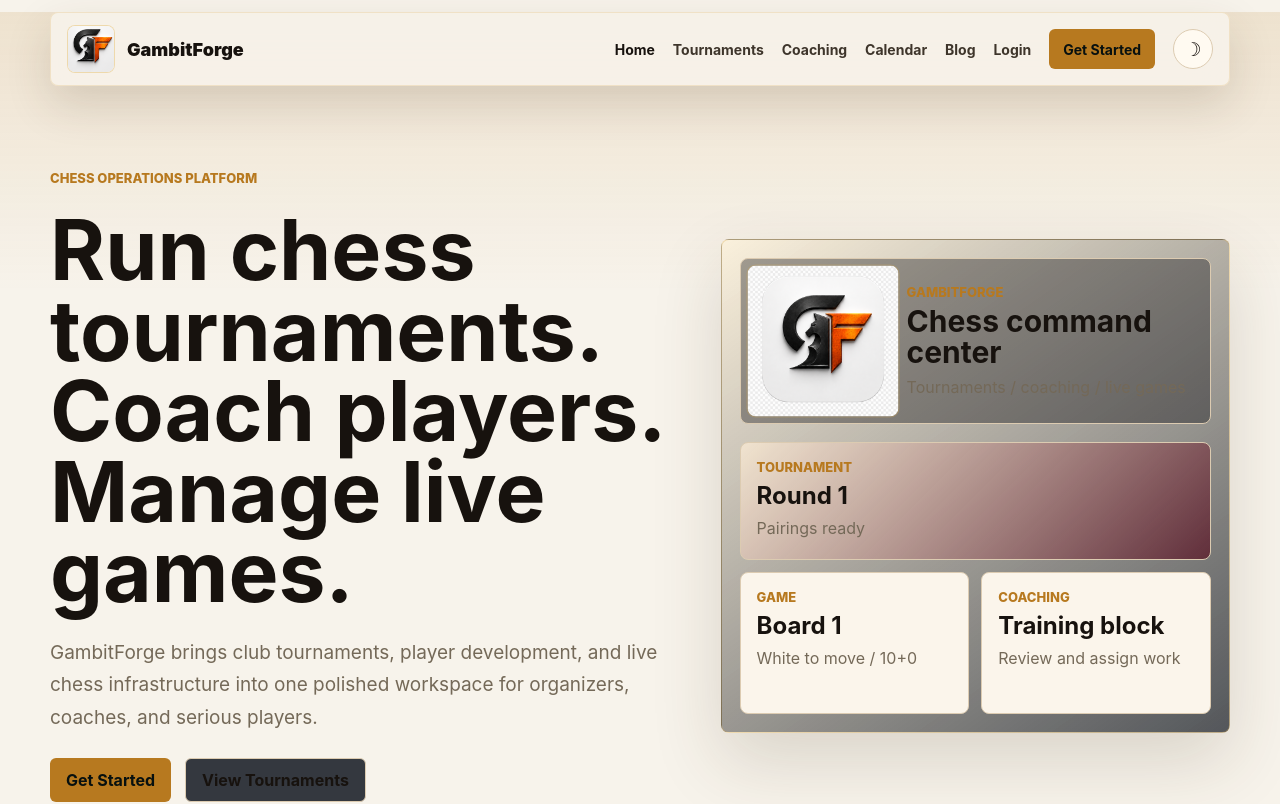
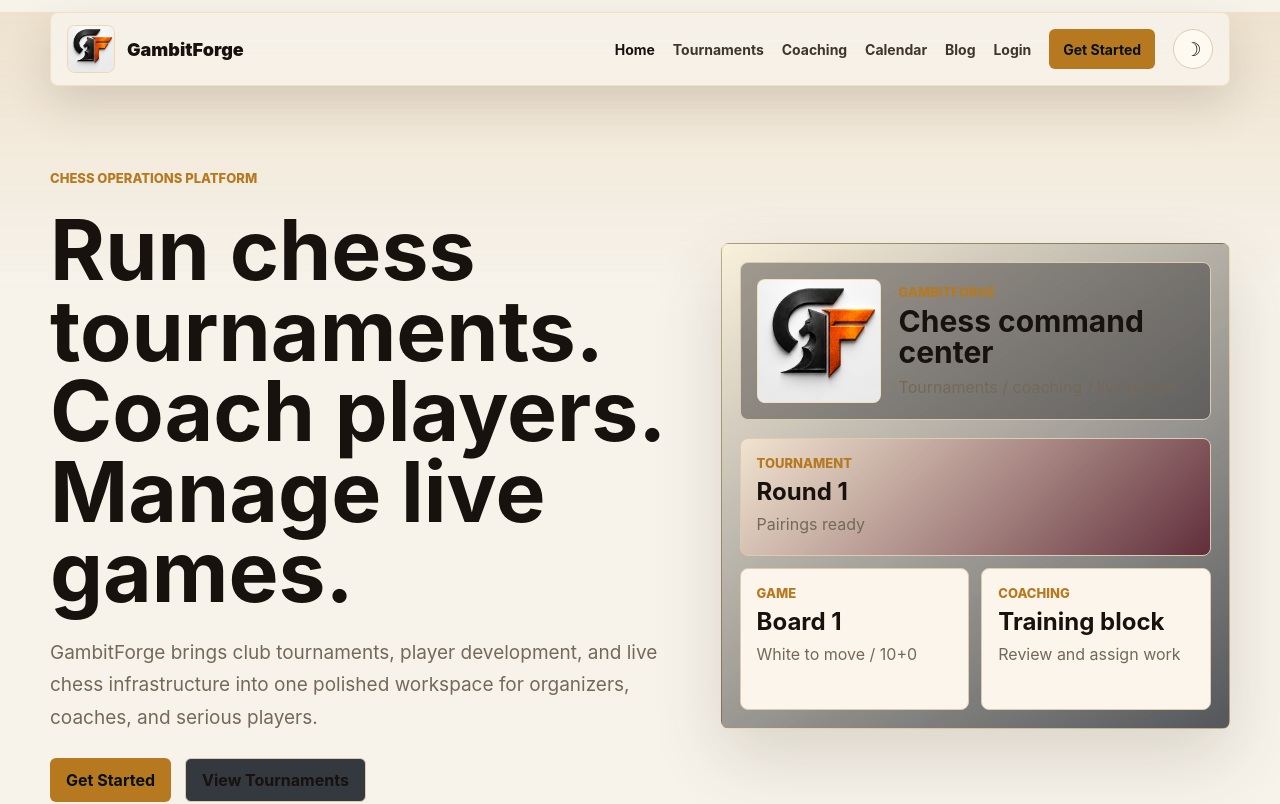
Before and after one commit to Bitolko/gambitforge-web, a Vue app: page / in a window 1280 px wide. Shown: the top 804 px of the page. Built offline with nearby package versions, Linux system fonts and the light colour scheme; no server answers.

Commit message:
style UI changes

```diff
--- a/src/pages/Dashboard.vue
+++ b/src/pages/Dashboard.vue
@@ -120,7 +120,7 @@
         <p>{{ auth.user?.email || 'Checking authentication...' }}</p>
         <p v-if="error" class="form-error">{{ error }}</p>
         <button class="secondary-button" type="button" :disabled="loading" @click="loadUser">
-          {{ loading ? 'Refreshing...' : 'Refresh /api/me' }}
+          {{ loading ? 'Updating...' : 'Refresh profile' }}
         </button>
       </article>
 
--- a/src/pages/Home.vue
+++ b/src/pages/Home.vue
@@ -81,7 +81,9 @@
 
       <aside class="hero-board" aria-label="GambitForge platform snapshot">
         <div class="hero-logo-panel">
-          <img src="/gambitforge-logo-web.png" alt="GambitForge logo" />
+          <span class="hero-logo-frame">
+            <img src="/gambitforge-logo-web.png" alt="GambitForge logo" />
+          </span>
           <div>
             <p class="panel-label">GambitForge</p>
             <strong>Chess command center</strong>
--- a/src/style.css
+++ b/src/style.css
@@ -398,6 +398,10 @@
   background: var(--panel-bg);
 }
 
+.profile-panel .secondary-button {
+  width: fit-content;
+}
+
 .next-module {
   color: #e5e7eb;
   background: linear-gradient(135deg, var(--surface-strong), var(--burgundy));
@@ -742,7 +746,7 @@
 
 .hero-logo-panel {
   display: grid;
-  grid-template-columns: 132px minmax(0, 1fr);
+  grid-template-columns: 124px minmax(0, 1fr);
   gap: 18px;
   align-items: center;
   padding: 16px;
@@ -751,14 +755,23 @@
   background: rgba(9, 11, 15, 0.36);
 }
 
-.hero-logo-panel img {
-  width: 132px;
-  height: 132px;
+.hero-logo-frame {
+  display: inline-grid;
+  width: 124px;
+  height: 124px;
+  place-items: center;
   overflow: hidden;
   border: 1px solid rgba(215, 169, 77, 0.32);
   border-radius: 8px;
+  background: var(--surface);
+}
+
+.hero-logo-frame img {
+  display: block;
+  width: 100%;
+  height: 100%;
   object-fit: cover;
-  transform: scale(1.16);
+  transform: scale(1.42);
 }
 
 .hero-logo-panel div,
@@ -1184,6 +1197,7 @@
   .game-card-actions,
   .game-card-actions .button-link,
   .game-card-actions button,
+  .profile-panel .secondary-button,
   .invite-box,
   .invite-box button {
     width: 100%;
@@ -1261,7 +1275,7 @@
     grid-template-columns: 1fr;
   }
 
-  .hero-logo-panel img {
+  .hero-logo-frame {
     width: 112px;
     height: 112px;
   }
```
